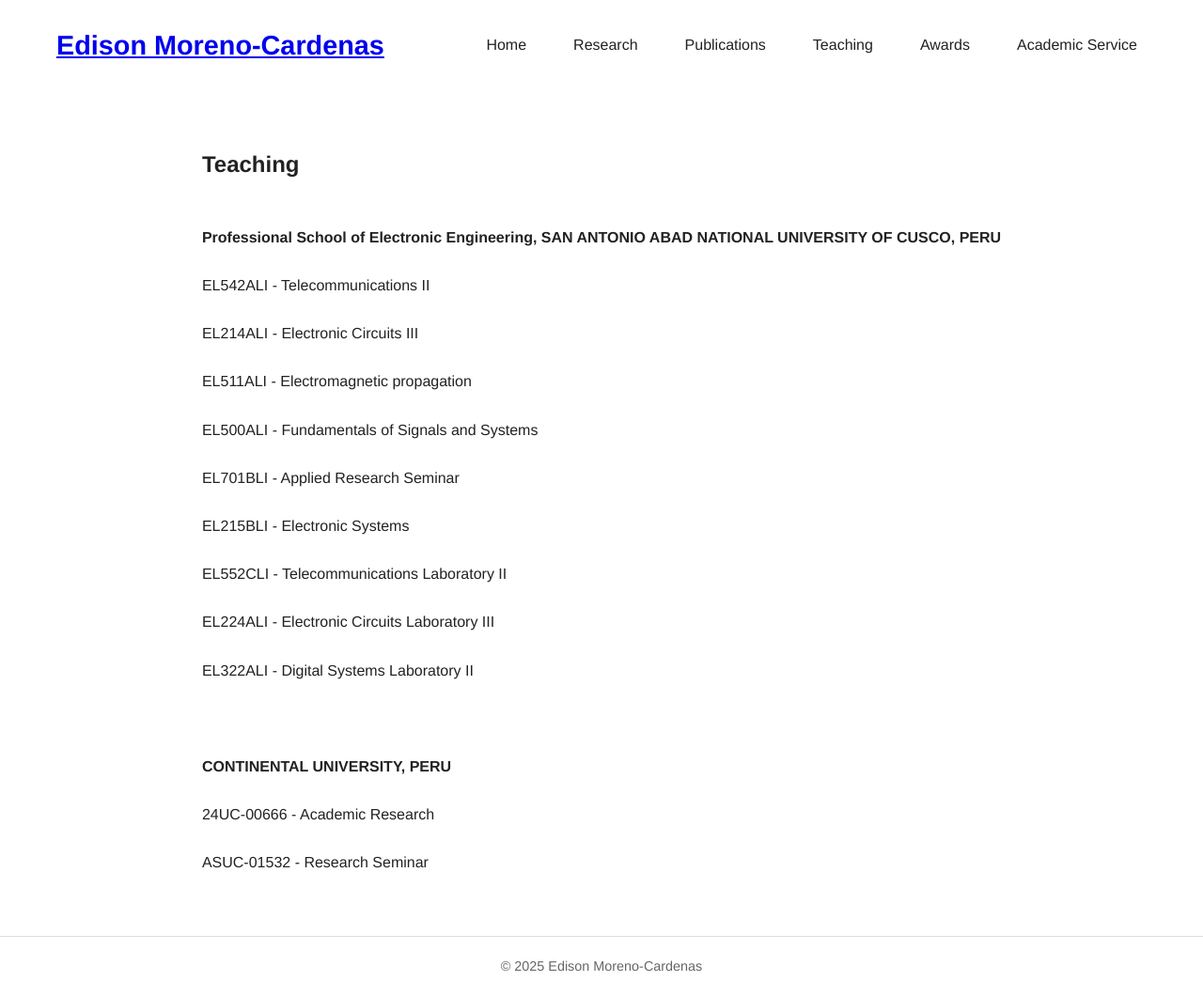
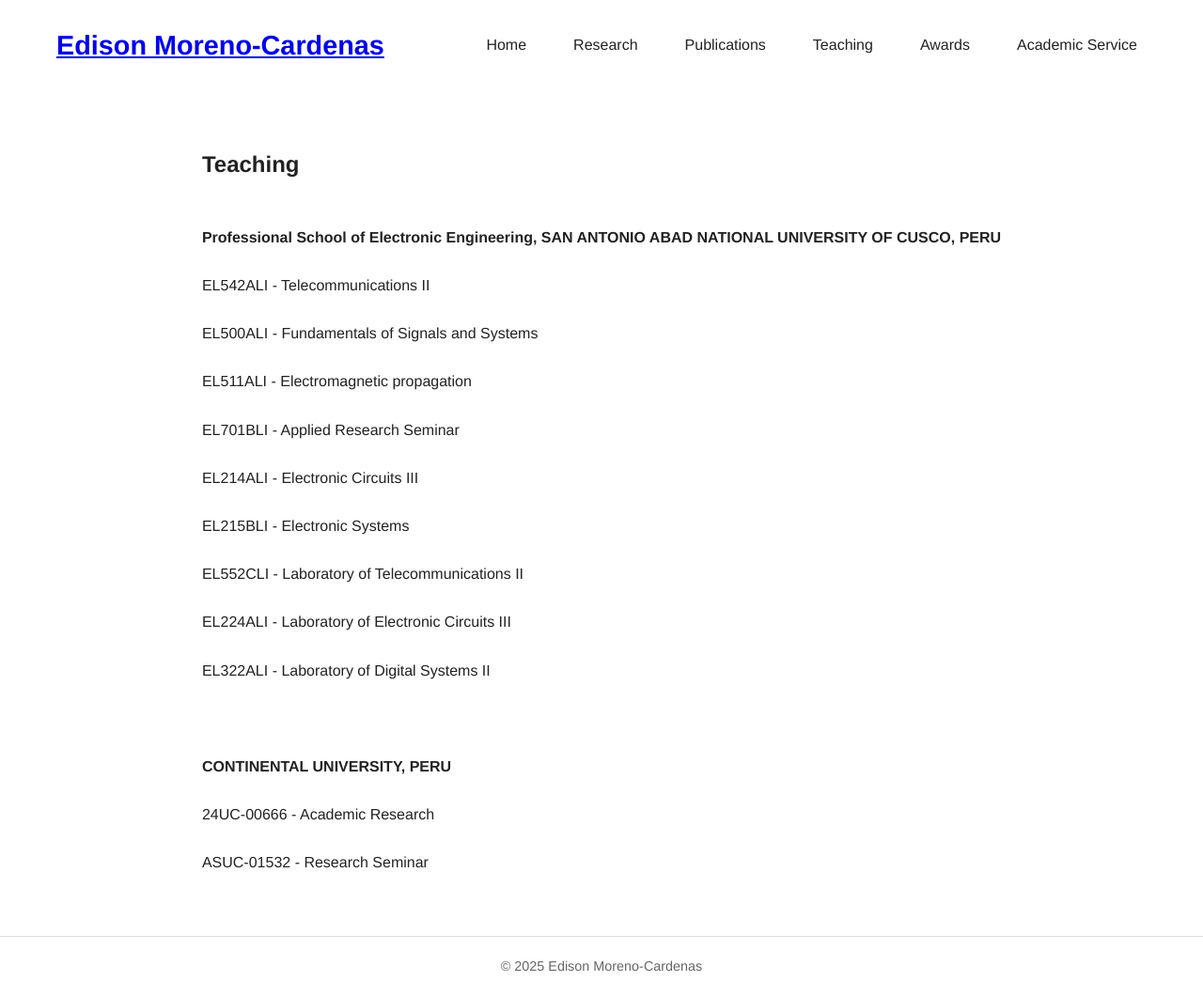
Before and after one commit to edisonmorenocardenas/edisonmorenocardenas.github.io, a Jekyll site: the page built from teaching.html, in a window 1280 px wide. Shown: the whole page at 94% size. Built offline with Jekyll 4.4.1, drawn with Linux system fonts in a browser that asks for light colours.

Commit message:
Actualizar con

```diff
--- a/teaching.html
+++ b/teaching.html
@@ -12,28 +12,28 @@ title: "Teaching"
       EL542ALI - Telecommunications II
       <br>
       <br>
-      EL214ALI - Electronic Circuits III
+      EL500ALI - Fundamentals of Signals and Systems
       <br>
       <br>
       EL511ALI - Electromagnetic propagation
       <br>
       <br>
-      EL500ALI - Fundamentals of Signals and Systems
+      EL701BLI - Applied Research Seminar
       <br>
       <br>
-      EL701BLI - Applied Research Seminar
+      EL214ALI - Electronic Circuits III
       <br>
       <br>
       EL215BLI - Electronic Systems
       <br>
       <br>
-      EL552CLI - Telecommunications Laboratory II
+      EL552CLI - Laboratory of Telecommunications II
       <br>
       <br>
-      EL224ALI - Electronic Circuits Laboratory III
+      EL224ALI - Laboratory of Electronic Circuits III
       <br>
       <br>
-      EL322ALI - Digital Systems Laboratory II
+      EL322ALI - Laboratory of Digital Systems II
       <br>
       <br>
       <br>
```
